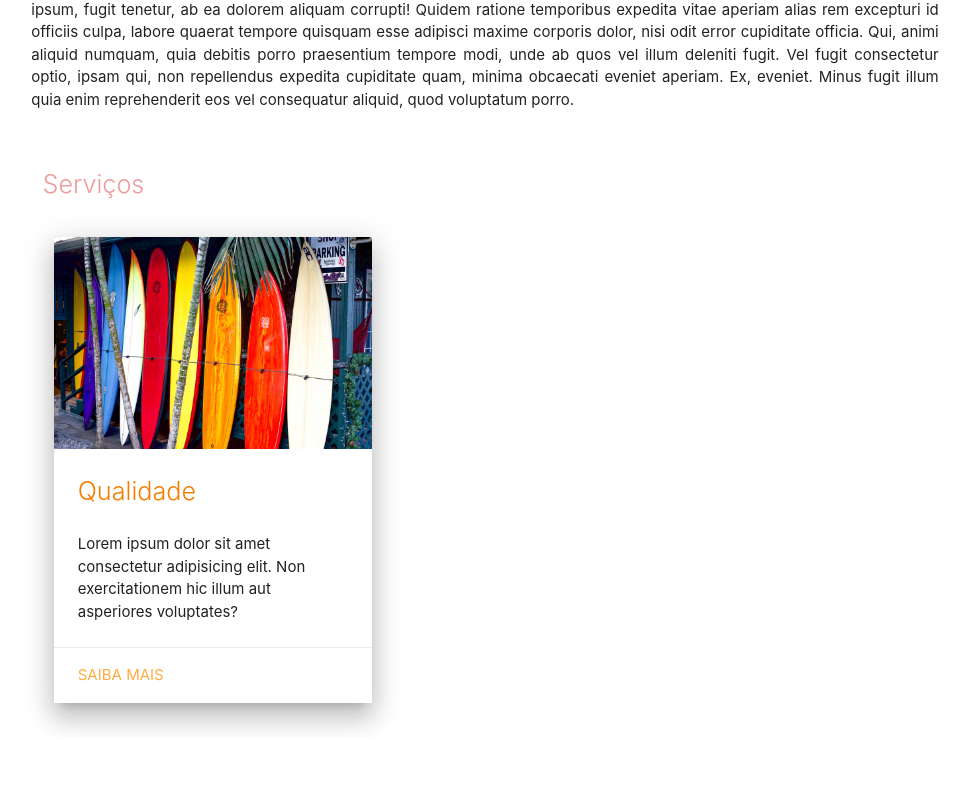
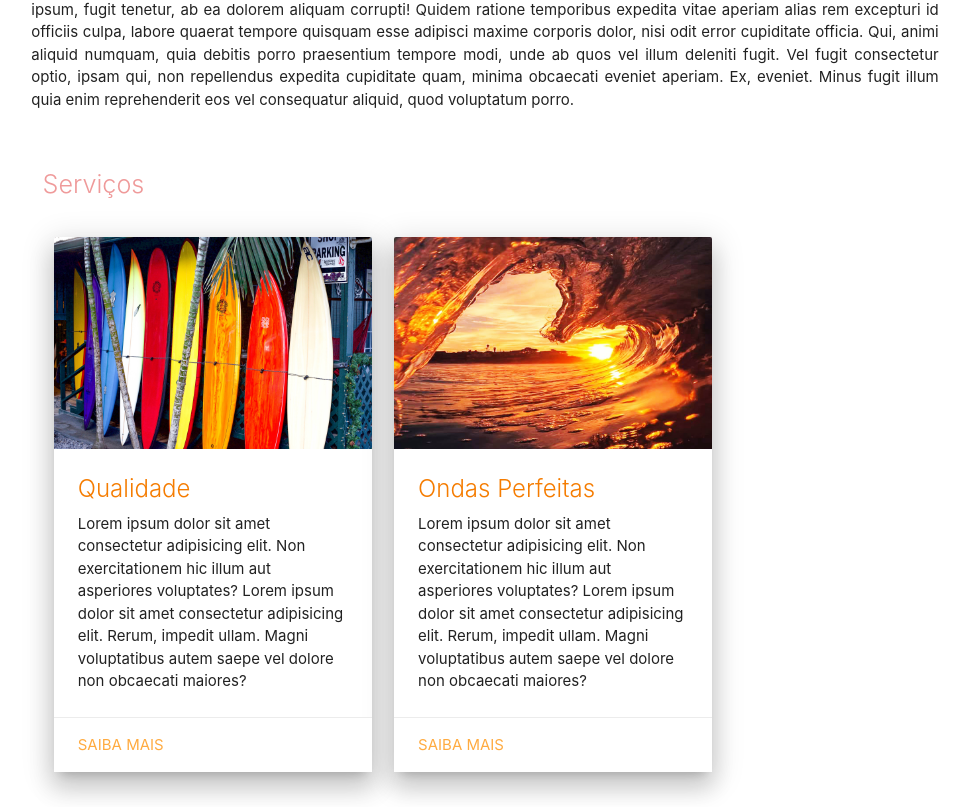
Before and after one commit to FabioAsada/surf, a plain HTML site: page index.html in a window 1280 px wide. Shown: the part 1527-2334 px from the top of the page, without its empty margins (300-1270 px from the left). Before the commit the page ends 2265 px from the top, so only its background shows below. Drawn offline with Linux system fonts and the light colour scheme.

Commit message:
Criando o Card 02

```diff
--- a/index.html
+++ b/index.html
@@ -119,14 +119,14 @@
                                 <!--Imagem-->
 
                                 <div class="card-image">
-                                    <img src="img/pexels-chelsey-horne-757133.jpg" alt="imagem" title="" class="responsive-img materialboxed">
+                                    <img src="img/pexels-chelsey-horne-757133.jpg" alt="imagem" title="Pranchas" class="responsive-img materialboxed">
                                 </div>
 
                                 <!--Conteúdo-->
                                 <div class="card-content">
 
-                                    <span class="activator flow-text light orange-text text-darken-2">Qualidade</span> <br> <br>
-                                    <p>Lorem ipsum dolor sit amet consectetur adipisicing elit. Non exercitationem hic illum aut asperiores voluptates?</p>
+                                    <span class="card-title activator flow-text light orange-text text-darken-2">Qualidade</span>
+                                    <p>Lorem ipsum dolor sit amet consectetur adipisicing elit. Non exercitationem hic illum aut asperiores voluptates? Lorem ipsum dolor sit amet consectetur adipisicing elit. Rerum, impedit ullam. Magni voluptatibus autem saepe vel dolore non obcaecati maiores?</p>
                                 </div>
 
                                 <!--Btn-->
@@ -148,7 +148,7 @@
 
                                     <p class="flow-text light orange-text text-darken-2">Diversidade Nos Produtos</p>
 
-                                    <p> Lorem ipsum dolor sit, amet consectetur adipisicing elit. Accusantium dolorum dolor in recusandae enim incidunt placeat deserunt minima fugiat rerum deleniti, iste natus temporibus laboriosam?</p>
+                                    <p>Lorem ipsum dolor sit amet consectetur adipisicing elit. Non exercitationem hic illum aut asperiores voluptates? Lorem ipsum dolor sit amet consectetur adipisicing elit. Rerum, impedit ullam. Magni voluptatibus autem saepe vel dolore non obcaecati maiores?</p>
 
                                     <div class="col s12">
                                         <img src="img/pexels-igor-starkov-769158 (6).jpg" alt="" class="responsive-img">
@@ -165,6 +165,69 @@
 
                         </div>
 
+                        <!--card 02-->
+
+
+                        <div class="col s12 m6">
+
+                            <div class="card sticky-action z-depth-4 wow flipInX" data-wow-duration="1s" data-wow-delay=".25s">
+
+                                <!--Imagem-->
+
+                                <div class="card-image">
+
+                                    <img src="img/pexels-hernan-pauccara-1210273.jpg" alt="imagem" title="Ondas" class="responsive-img materialboxed">
+
+
+                                </div>
+
+
+
+                                <!--conteúdo-->
+
+                                <div class="card-content">
+
+                                    <span class="card-title activator flow-text light orange-text text-darken-2">Ondas Perfeitas</span>
+
+
+                                    <p>Lorem ipsum dolor sit amet consectetur adipisicing elit. Non exercitationem hic illum aut asperiores voluptates? Lorem ipsum dolor sit amet consectetur adipisicing elit. Rerum, impedit ullam. Magni voluptatibus autem saepe vel dolore non obcaecati maiores?</p>
+                                </div>
+
+                                <!--Btn-->
+
+                                <div class="card-action">
+                                    <a href="">Saiba mais</a>
+                                </div>
+
+                                <!--Card Reveal-->
+
+                                <div class="card-reveal">
+
+
+                                    <span class="card-title">
+
+                                        <i class="fas fa-times medium right red-text text-lighten-2"></i>
+                                        R$ 1.599,99 Premium Consultancy
+
+
+                                    </span>
+
+                                    <p class="flow-text light orange-text text-darken2">Lugares Parasidíacos</p>
+
+                                    <p>Lorem ipsum dolor sit amet consectetur adipisicing elit. Non exercitationem hic illum aut asperiores voluptates? Lorem ipsum dolor sit amet consectetur adipisicing elit. Rerum, impedit ullam. Magni voluptatibus autem saepe vel dolore non obcaecati maiores?</p>
+
+                                    <div class="col s12">
+
+                                        <img src="img/tarde.jpg" alt="" class="responsive-img">
+                                    </div>
+                                </div>
+
+
+
+
+                            </div>
+
+                        </div>
 
 
 
```
Also changed, not shown: css/custom.css (line endings or trailing spaces), img/tarde.jpg (added).
